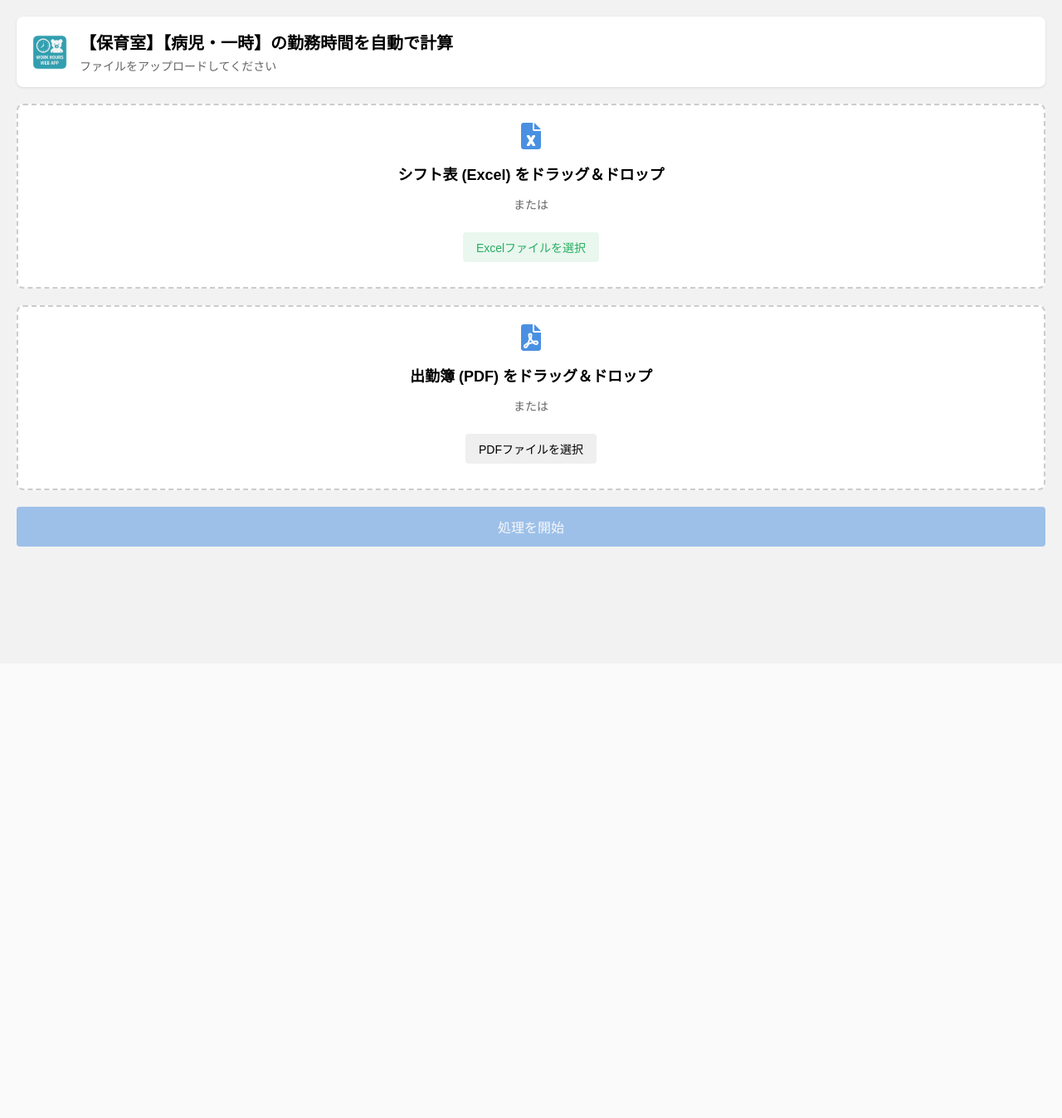
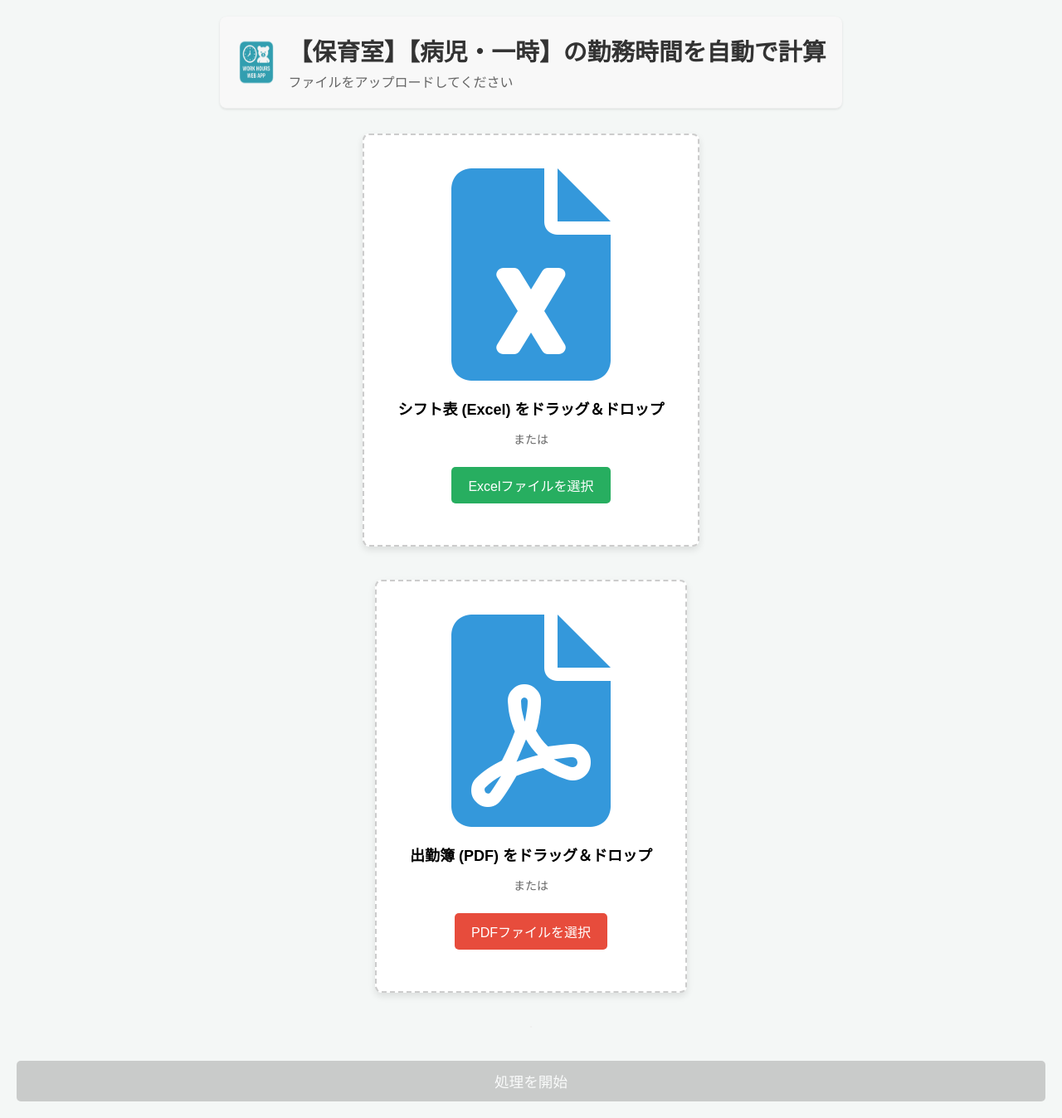
Before and after one commit to kids-masaru/pdfconvert_kaga, a Flask app: page / in a window 1280 px wide. Shown: the whole page at 83% size. Before the commit the page ends 659 px from the top, so only its background shows below. Run offline with Flask 2, Linux system fonts and the light colour scheme.

Commit message:
Update style.css

```diff
--- a/static/css/style.css
+++ b/static/css/style.css
@@ -154,3 +154,241 @@ body {
 @keyframes spin {
     to { transform: rotate(360deg); }
 }
+
+/* 例: 既存のスタイルに追記する形で */
+
+/* ボタンのスタイル (もし存在しない場合) */
+.btn {
+    /* 既存のボタンの共通スタイルがあればここに */
+}
+
+.btn-excel {
+    background-color: #27ae60; /* Excelらしい緑系の色 */
+    color: white;
+    border: none;
+    padding: 10px 20px;
+    border-radius: 5px;
+    cursor: pointer;
+    font-size: 1em;
+    transition: background-color 0.3s ease;
+}
+
+.btn-excel:hover {
+    background-color: #229954;
+}
+
+.btn-pdf {
+    background-color: #e74c3c; /* PDFらしい赤系の色 */
+    color: white;
+    border: none;
+    padding: 10px 20px;
+    border-radius: 5px;
+    cursor: pointer;
+    font-size: 1em;
+    transition: background-color 0.3s ease;
+}
+
+.btn-pdf:hover {
+    background-color: #c0392b;
+}
+
+/* アイコンのスタイル */
+#drop-area-excel .upload-icon i,
+#drop-area-pdf .upload-icon i {
+    font-size: 4em; /* アイコンのサイズ */
+    margin-bottom: 10px;
+    color: #3498db; /* アイコンの色 (例: 青) */
+    /* 必要に応じて他のスタイルを追加 */
+}
+
+/* ドロップエリアの共通スタイル (既存のものを維持または調整) */
+.card {
+    background-color: white;
+    padding: 20px;
+    border-radius: 8px;
+    box-shadow: 0 4px 8px rgba(0, 0, 0, 0.1);
+    text-align: center;
+    margin-bottom: 20px;
+    border: 2px dashed #ccc;
+    transition: border-color 0.3s ease;
+}
+
+.card.highlight {
+    border-color: #3498db;
+}
+
+.upload-area {
+    padding: 20px;
+}
+
+.upload-icon {
+    font-size: 4em;
+    color: #666;
+    margin-bottom: 10px;
+}
+
+/* ファイルリストのスタイル */
+.file-list {
+    list-style: none;
+    padding: 0;
+    margin-top: 20px;
+    border: 1px solid #eee;
+    border-radius: 8px;
+    max-height: 200px; /* スクロール可能にする場合 */
+    overflow-y: auto;
+}
+
+.file-list li {
+    background-color: #f9f9f9;
+    padding: 10px;
+    margin-bottom: 5px;
+    border-bottom: 1px solid #eee;
+    display: flex;
+    justify-content: space-between;
+    align-items: center;
+}
+
+.file-list li:last-child {
+    border-bottom: none;
+}
+
+.file-list .info {
+    flex-grow: 1;
+    text-align: left;
+    font-size: 0.9em;
+}
+
+.btn-remove {
+    background: none;
+    border: none;
+    color: #e74c3c;
+    font-size: 1.2em;
+    cursor: pointer;
+    margin-left: 10px;
+}
+
+.btn-remove:hover {
+    color: #c0392b;
+}
+
+/* 処理開始ボタン */
+.btn-process {
+    background-color: #3498db;
+    color: white;
+    padding: 12px 25px;
+    border: none;
+    border-radius: 5px;
+    cursor: pointer;
+    font-size: 1.1em;
+    margin-top: 20px;
+    transition: background-color 0.3s ease;
+    width: 100%; /* 幅を広げる場合 */
+    box-sizing: border-box; /* paddingを含めて幅を計算 */
+}
+
+.btn-process:hover:not(:disabled) {
+    background-color: #2980b9;
+}
+
+.btn-process:disabled {
+    background-color: #a0a0a0;
+    cursor: not-allowed;
+    opacity: 0.7;
+}
+
+/* ローディングオーバーレイ */
+.hidden {
+    display: none;
+}
+
+#loading-overlay {
+    position: fixed;
+    top: 0;
+    left: 0;
+    width: 100%;
+    height: 100%;
+    background-color: rgba(0, 0, 0, 0.7);
+    display: flex;
+    flex-direction: column;
+    justify-content: center;
+    align-items: center;
+    color: white;
+    font-size: 1.2em;
+    z-index: 1000;
+}
+
+.spinner {
+    border: 8px solid #f3f3f3;
+    border-top: 8px solid #3498db;
+    border-radius: 50%;
+    width: 60px;
+    height: 60px;
+    animation: spin 1s linear infinite;
+    margin-bottom: 20px;
+}
+
+@keyframes spin {
+    0% { transform: rotate(0deg); }
+    100% { transform: rotate(360deg); }
+}
+
+/* エラーメッセージ */
+.error-message {
+    color: #e74c3c;
+    font-size: 1.1em;
+    font-weight: bold;
+}
+
+/* ヘッダー */
+.header {
+    display: flex;
+    align-items: center;
+    justify-content: center; /* 中央寄せ */
+    margin-bottom: 30px;
+    padding: 20px;
+    background-color: #f8f8f8;
+    border-bottom: 1px solid #eee;
+}
+
+.header img {
+    height: 60px; /* ロゴの高さ */
+    margin-right: 15px;
+}
+
+.header .title {
+    font-size: 1.8em;
+    color: #333;
+    margin: 0;
+}
+
+.header .subtitle {
+    font-size: 1em;
+    color: #666;
+    margin: 5px 0 0;
+}
+
+/* その他の基本的なレイアウトやフォント設定など */
+body {
+    font-family: Arial, sans-serif;
+    background-color: #f4f7f6;
+    margin: 0;
+    padding: 20px;
+    display: flex;
+    flex-direction: column;
+    align-items: center; /* 中央寄せ */
+    min-height: 100vh;
+}
+
+/* エラーページのスタイル */
+body.error-page {
+    display: flex;
+    justify-content: center;
+    align-items: center;
+    height: 100vh;
+    background-color: #f4f7f6;
+}
+
+.error-page .card {
+    max-width: 500px;
+    padding: 30px;
+}
```
